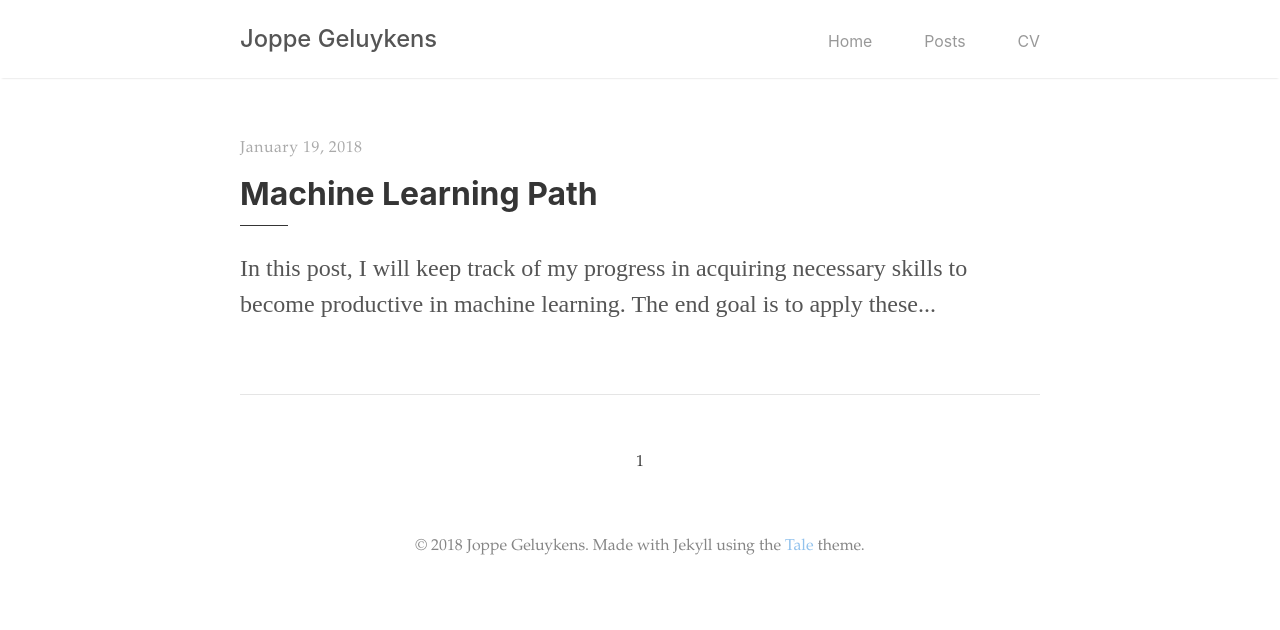
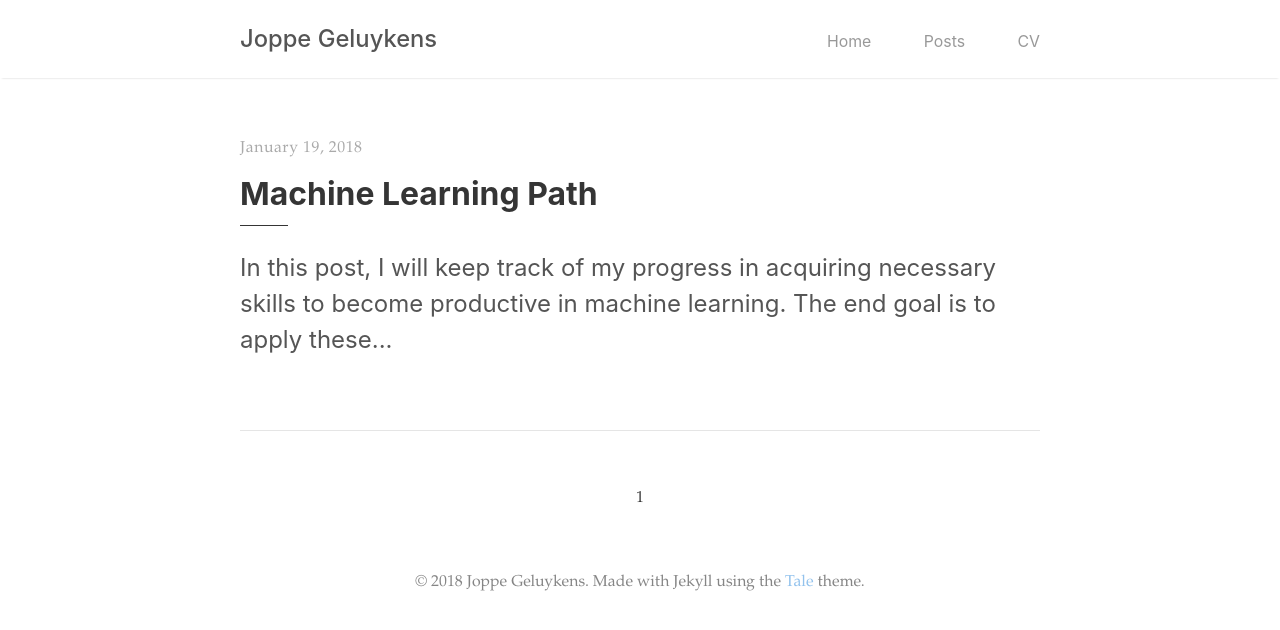
Before and after one commit to jppgks/blog, a Jekyll site: the page built from blog/index.html, in a window 1280 px wide. Shown: the top 630 px of the page. Built offline with Jekyll 4.4.1, drawn with Linux system fonts in a browser that asks for light colours; the list of posts is cut into pages by our own code.

Commit message:
change p font to -apple-system

```diff
--- a/_sass/_variables.scss
+++ b/_sass/_variables.scss
@@ -8,7 +8,7 @@ $white: #fff;
 $blue: #4a9ae1;
 $shadow-color: rgba(0, 0, 0, .2);
 
-$baskerville: "dagny-web-pro", 'Times New Roman', Times, serif;
+$baskerville: -apple-system, "Helvetica Neue", Helvetica, Arial, sans-serif;;
 $palatino: Palatino, 'Palatino LT STD', 'Palatino Linotype', 'Book Antiqua', 'Georgia', serif;
 $sans-font: -apple-system, 'Helvetica Neue', Helvetica, Arial, sans-serif;
 
```
